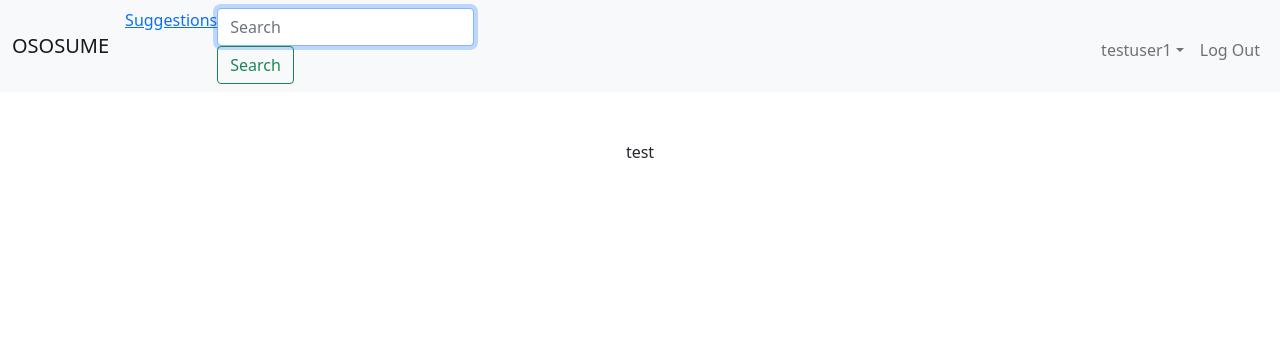
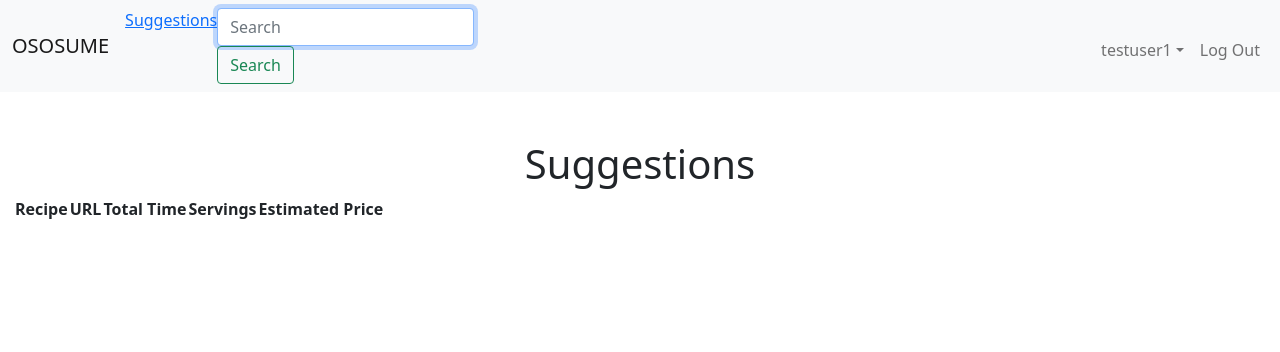
Before and after one commit to adriant172/CS50_Final_Project, a Flask app: template templates/suggestions.html in a window 1280 px wide. Shown: the top 352 px of the page. Run offline with Flask 2, Linux system fonts and the light colour scheme; the template is opened without the code that fills it, so the values that code supplies are empty; a user stored in the database is signed in; some libraries are stand-ins or nearby versions.

Commit message:
applied logic changes to suggestions route and html

```diff
--- a/app.py
+++ b/app.py
@@ -5,7 +5,7 @@ from sqlite3 import connect
 from flask import Flask, redirect, render_template, request, session
 from flask_session import Session
 from werkzeug.security import check_password_hash, generate_password_hash
-from support_functions import apology, login_required, get_current_user, sp_recipe_look_up, usd, recipe_price, single_recipe
+from support_functions import *
 from flask_sqlalchemy import SQLAlchemy
 
 app =  Flask(__name__)
@@ -16,6 +16,7 @@ app.config["TEMPLATES_AUTO_RELOAD"] = True
 # Custom filters
 app.jinja_env.filters["usd"] = usd
 app.jinja_env.filters["recipe_price"] = recipe_price
+app.jinja_env.filters["remove_html_tags"] = remove_html_tags
 
 
 # Configure session to use filesystem (instead of signed cookies)
@@ -130,10 +131,12 @@ def search_results():
     if request.method == "GET":
         return render_template("search_results.html")
 
-@app.route("/suggestions")
+@app.route("/suggestions", methods=["GET", "POST"])
 def suggestions():
     if request.method == "GET":
-        return render_template("suggestions.html")
+        user_id = session["user_id"]
+        suggestion_results = get_suggestions(user_id)
+        return render_template("suggestions.html", suggestion_results=suggestion_results)
 
 @app.route("/settings", methods=["GET", "POST"])
 def settings():
@@ -144,7 +147,7 @@ def settings():
     current_user_prefs = []
     cuisine_tags = db.execute("SELECT * FROM cuisine_tags")
     for cuisine in cuisine_tags:
-            all_cuisine_types.append(cuisine["cuisine_type"])
+            all_cuisine_types.append(cuisine)
             for id in user_prefs_IDs:
                 if id["cuisine_id"] == cuisine["id"]:
                     current_user_prefs.append(cuisine["cuisine_type"])
@@ -159,9 +162,11 @@ def settings():
         new_budget = request.form.get("new_budget")
         cuisine_selections = request.form.getlist("cuisine_selections")
         if new_budget is not None:
-            new_budget = float(new_budget)
-            if new_budget > 0:
-                db.execute("UPDATE users SET daily_budget=? WHERE id=?", new_budget, user_id)
+            result = check_float(new_budget)
+            if result == True:
+                new_budget = float(new_budget)
+                if new_budget > 0:
+                    db.execute("UPDATE users SET daily_budget=? WHERE id=?", new_budget, user_id)
         if cuisine_selections is not None:
             # create list of the ids of the users new cuisine preferences
             new_preferences_ids = []
@@ -169,20 +174,18 @@ def settings():
                 current_cuisine_id = db.execute("SELECT id FROM cuisine_tags WHERE cuisine_type=?", cuisine)[0]["id"]
                 new_preferences_ids.append(current_cuisine_id)
             #Confirm that the selected options reflect option in DB
-            for cuisine in cuisine_selections:
-                if cuisine in all_cuisine_types:
+            for cuisine in all_cuisine_types:
+                if cuisine["cuisine_type"] not in cuisine_selections:
+                    db.execute("UPDATE user_preferences SET enabled=0 WHERE user_id=? AND cuisine_id=?", user_id, cuisine["id"])
+                else:
                     # Check if any preferences exist for the user.If not create new ones
-                    current_cuisine_id = db.execute("SELECT id FROM cuisine_tags WHERE cuisine_type=?", cuisine)[0]["id"]
-                    row = db.execute("SELECT * FROM user_preferences WHERE id=? AND cuisine_id=?", user_id, current_cuisine_id)
+                    row = db.execute("SELECT * FROM user_preferences WHERE user_id=? AND cuisine_id=?", user_id, cuisine["id"])
                     print(row)
                     if not row:
-                        db.execute("INSERT INTO user_preferences (user_id, cuisine_id, enabled) VALUES(?, ?, ?)", user_id, current_cuisine_id, 1 )
-                        continue
+                        db.execute("INSERT INTO user_preferences (user_id, cuisine_id, enabled) VALUES(?, ?, ?)", user_id, cuisine["id"], 1 )
                     else:
-                        if row[0]["cuisine_id"] not in new_preferences_ids:
-                            db.execute("UPDATE user_preferences SET enabled=0 WHERE user_id=? AND cuisine_id=?", user_id, row[0]["cuisine_id"])
-                        else:
-                            db.execute("UPDATE user_preferences SET enabled=1 WHERE user_id=? AND cuisine_id=?", user_id, row[0]["cuisine_id"])
+                        db.execute("UPDATE user_preferences SET enabled=1 WHERE user_id=? AND cuisine_id=?", user_id, cuisine["id"])
+
         return redirect("/")
 
 
--- a/support_functions.py
+++ b/support_functions.py
@@ -6,6 +6,7 @@ from cs50 import SQL
 from flask import render_template, session, redirect
 from functools import wraps
 from dotenv import load_dotenv
+
 
 db = SQL("sqlite:///recipe_app.db")
 load_dotenv()
@@ -18,46 +19,19 @@ def usd(value):
 def recipe_price(recipe):
     return float(recipe["pricePerServing"]) * float(recipe["servings"]) / 100
 
+def check_float(potential_float):
+    try:
+        float(potential_float)
+        return True
+    except ValueError:
+        return False
 
-# def recipes_lookup(search_string):
-#     # Get request to EDAMAM API for recipe lookup
-#     try:
-#         search_string.replace(" ", "%")
-#         file = open("api_creds.json")
-#         json_file = json.load(file)
-#         api_id= json_file["API_ID"]
-#         api_key=json_file["API_KEY"]
-#         file.close()
-#         url = f"https://api.edamam.com/api/recipes/v2?type=public&q={search_string}&app_id={api_id}&app_key={api_key}"
-
-#         response = requests.get(url)
-#         response.raise_for_status()
-#     except requests.RequestException:
-#         return None
-
-#     # start the process of parsing the response
-#     json_data = json.loads(response.text)
-#     recipes = []
-#     items = json_data["hits"]
-#     # Create regex statement that parses the uri of a recipe item to grab the recipes ID
-#     reg = re.compile("recipe.+")
-
-#     #Create a consolidated dict of recipes
-#     for item in items:
-#         item_info = item["recipe"]
-#         recipe = {}
-#         recipe["id"] = re.findall(reg, item_info["uri"])
-#         recipe["name"] = item_info["label"]
-#         recipe["image"] = item_info["image"]
-#         recipe["source_url"] = item_info["url"]
-#         recipe["ingredients"] = item_info["ingredientLines"]
-#         recipe["calories"] = item_info["calories"]
-#         recipe["total_time"] = item_info["totalTime"]
-#         recipe["servings"] = item_info["yield"]
-#         recipe["cuisine/dish_type"] = (item_info["cuisineType"], item_info["dishType"])
-#         recipes.append(recipe)
-
-#     return recipes
+def remove_html_tags(text):
+    """Remove html tags from a string"""
+    """ referenced from this source https://medium.com/@jorlugaqui/how-to-strip-html-tags-from-a-string-in-python-7cb81a2bbf44"""
+    import re
+    clean = re.compile('<.*?>')
+    return re.sub(clean, '', text)
 
 def apology(message, code=400):
     """Render message as an apology to user."""
@@ -97,21 +71,12 @@ def get_current_user(user_id):
 
 
 def single_recipe(recipe_id):
-    file = open("spoon_api_creds.json", 'r')
-    json_file = json.load(file)
-    api_key = json_file["apiKey"]
-    file.close()
     url = f"https://api.spoonacular.com/recipes/{recipe_id}/information?apiKey={api_key}"
     response = requests.get(url)
     recipe = json.loads(response.text)
     return recipe
 
 def sp_recipe_look_up(search_string):
-    search_string.replace(" ", "%")
-    file = open("spoon_api_creds.json")
-    json_file = json.load(file)
-    api_key = json_file["apiKey"]
-    file.close()
     get_ids_url = f"https://api.spoonacular.com/recipes/complexSearch?apiKey={api_key}&query={search_string}"
     get_ids_response = requests.get(get_ids_url)
     json_data = json.loads(get_ids_response.text)
@@ -127,3 +92,35 @@ def sp_recipe_look_up(search_string):
     recipes = json.loads(get_recipes_resp.text)
 
     return recipes
+
+
+def get_suggestions(user_id):
+    cuisine_IDs = db.execute("SELECT * FROM user_preferences WHERE user_id = ?", user_id)
+    user_budget = db.execute("SELECT points, daily_budget FROM users WHERE id=?", user_id)
+    user_budget = float(user_budget[0]["daily_budget"])
+    rows = db.execute("SELECT * FROM cuisine_tags")
+    users_preferences = []
+    for row in rows:
+        for id in cuisine_IDs:
+            if id["cuisine_id"] == row["id"] and id["enabled"] == 1:
+                users_preferences.append(row["cuisine_type"])
+
+    total_results = []
+    for preference in users_preferences:
+        url = f"https://api.spoonacular.com/recipes/complexSearch?apiKey={api_key}&cuisine={preference}&addRecipeInformation=True"
+        response = requests.get(url)
+        json_data = json.loads(response.text)
+        total_results.append(json_data["results"])
+
+
+    suggestion_results = []
+    for results in total_results:
+        for recipe in results:
+            price = recipe_price(recipe)
+            print(f"PRICE: {price}")
+            print(f"user_budget: {user_budget}")
+            if price <= user_budget:
+                suggestion_results.append(recipe)
+
+
+    return suggestion_results
--- a/templates/layout.html
+++ b/templates/layout.html
@@ -28,7 +28,9 @@
                 <div class="collapse navbar-collapse" id="navbarNav">
                     {% if session["user_id"] %}
                 <ul class="navbar-nav">
-                    <li class="nav-item" ><a class="navlink" href="/suggestions">Suggestions</a></li>
+                    <li class="nav-item" >
+                            <a class="navlink" href="/suggestions">Suggestions</a>
+                    </li>
                     <li class="nav-item">
                         <form class="form-inline" action="/" method="post">
                             <input autocomplete="off" class="form-control mr-sm-2" autofocus id="recipe_search" name="recipe_search" placeholder="Search" type="text">
--- a/templates/suggestions.html
+++ b/templates/suggestions.html
@@ -5,5 +5,35 @@
 {% endblock %}
 
 {% block main %}
-    test
+    <h1>Suggestions</h1>
+    <table>
+        <thead>
+            <tr>
+                <th></th>
+                <th>Recipe</th>
+                <th>URL</th>
+                <th>Total Time</th>
+                <th>Servings</th>
+                <th>Estimated Price</th>
+            </tr>
+        </thead>
+        <tbody>
+            {% for recipe in suggestion_results %}
+                <tr>
+                    <td>
+                        <form action="/view_recipe" method="post">
+                            <input hidden name="recipe_id" id="recipe_id" value="{{ recipe.id }}" type="text">
+                            <input hidden name="image_url" id="recipe_url" value="{{ recipe.image }}" type="text">
+                            <button id="view_recipe" type="submit">View</button>
+                        </form>
+                    </td>
+                    <td>{{ recipe.title }} +  <img src="{{ recipe.image }}" alt="{{ recipe.title }}"></td>
+                    <td>{{ recipe.sourceUrl }}</td>
+                    <td>{{ recipe.readyInMinutes }}</td>
+                    <td>{{ recipe.servings }}</td>
+                    <td>{{ recipe | recipe_price | usd}}</td>
+                </tr>
+            {% endfor %}
+        </tbody>
+    </table>
 {% endblock %}
--- a/templates/view_recipe.html
+++ b/templates/view_recipe.html
@@ -12,13 +12,16 @@
         <p>Total Time: {{ recipe.readyInMinutes }}</p>
         <p>Servings: {{ recipe.servings }}</p>
         <p>Estimated Price: {{ total_price | usd }}</p>
-        <p>Summary: {{ recipe.summary }}</p>
+        <p>Summary: {{ recipe.summary | remove_html_tags}}</p>
         <ul>
             {% for ingredient in recipe.extendedIngredients %}
                 <li>{{ ingredient.original }}</li>
             {% endfor %}
         </ul>
         <p>{{ recipe.instructions}}</p>
+        <form>
+            <input hidden id="Favorite" name="favorite">
+        </form>
 
     </div>
 
```
Also changed, not shown: templates/settings.html (+8 -5 lines), recipe_app.db, 1 other file.
